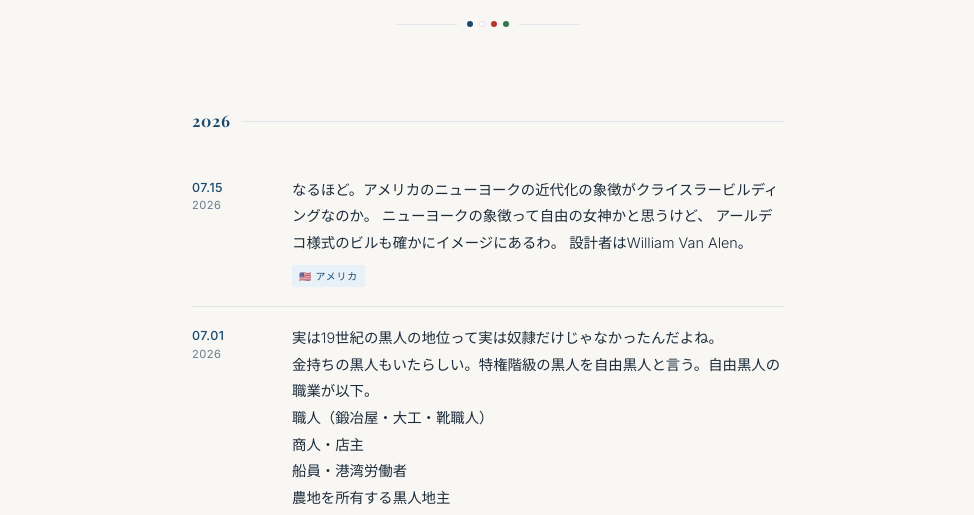
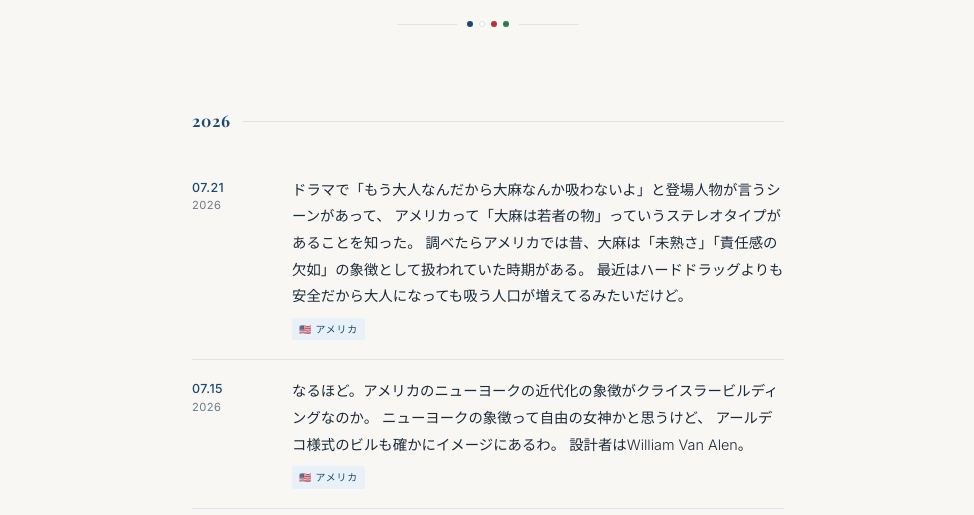
Before and after one commit to Azaleacreativeroom888/fan-englishculture, a plain HTML site: page blog.html in a window 1280 px wide. Shown: the part 260-775 px from the top of the page, without its empty margins (152-1126 px from the left). Drawn offline with nearby package versions, Linux system fonts and the light colour scheme.

Commit message:
Update blog.html

```diff
--- a/blog.html
+++ b/blog.html
@@ -327,6 +327,20 @@
 
   <article class="post">
     <div class="post-date">
+      <span class="month-day">07.21</span>
+      2026
+    </div>
+    <div class="post-body">
+      ドラマで「もう大人なんだから大麻なんか吸わないよ」と登場人物が言うシーンがあって、
+      アメリカって「大麻は若者の物」っていうステレオタイプがあることを知った。
+      調べたらアメリカでは昔、大麻は「未熟さ」「責任感の欠如」の象徴として扱われていた時期がある。
+      最近はハードドラッグよりも安全だから大人になっても吸う人口が増えてるみたいだけど。
+      <br><span class="post-tag tag-us">🇺🇸 アメリカ</span>
+    </div>
+  </article>
+
+  <article class="post">
+    <div class="post-date">
       <span class="month-day">07.15</span>
       2026
     </div>
```
